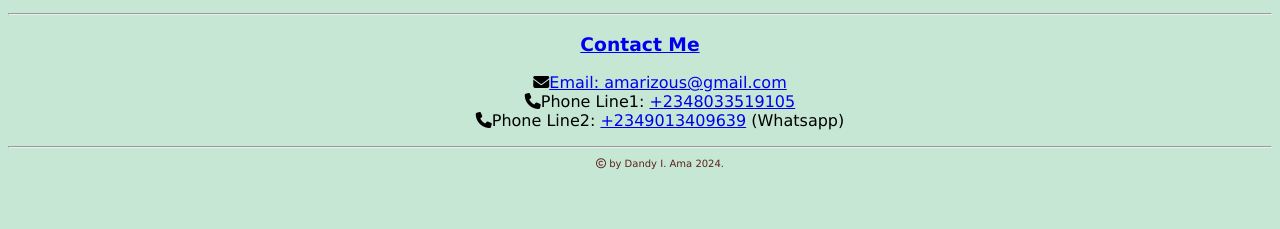
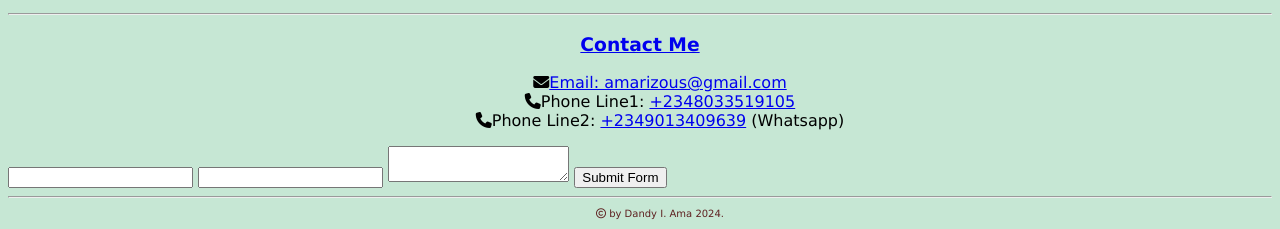
Before and after one commit to accolade99/Portfolio, a plain HTML site: page index.html in a window 1280 px wide. Shown: the part 2367-2596 px from the top of the page. Before the commit the page ends 2546 px from the top, so only its background shows below. Drawn offline with Linux system fonts and the light colour scheme.

Commit message:
Update index.html

```diff
--- a/index.html
+++ b/index.html
@@ -73,6 +73,26 @@
     </ul>
 
 </section>
+
+    <form action="https://api.web3forms.com/submit" method="POST">
+
+    <!-- Replace with your Access Key -->
+    <input type="hidden" name="access_key" value="8ca2f2a4-b242-41e7-a419-788a76d532ed">
+
+    <!-- Form Inputs. Each input must have a name="" attribute -->
+    <input type="text" name="name" required>
+    <input type="email" name="email" required>
+    <textarea name="message" required></textarea>
+
+    <!-- Honeypot Spam Protection -->
+    <input type="checkbox" name="botcheck" class="hidden" style="display: none;">
+
+    <!-- Custom Confirmation / Success Page -->
+    <!-- <input type="hidden" name="redirect" value="https://mywebsite.com/thanks.html"> -->
+
+    <button type="submit">Submit Form</button>
+
+</form>
 <hr>
 
 <footer style="text-align: center; color: rgb(94, 32, 32); font-size: 10px;">
```
